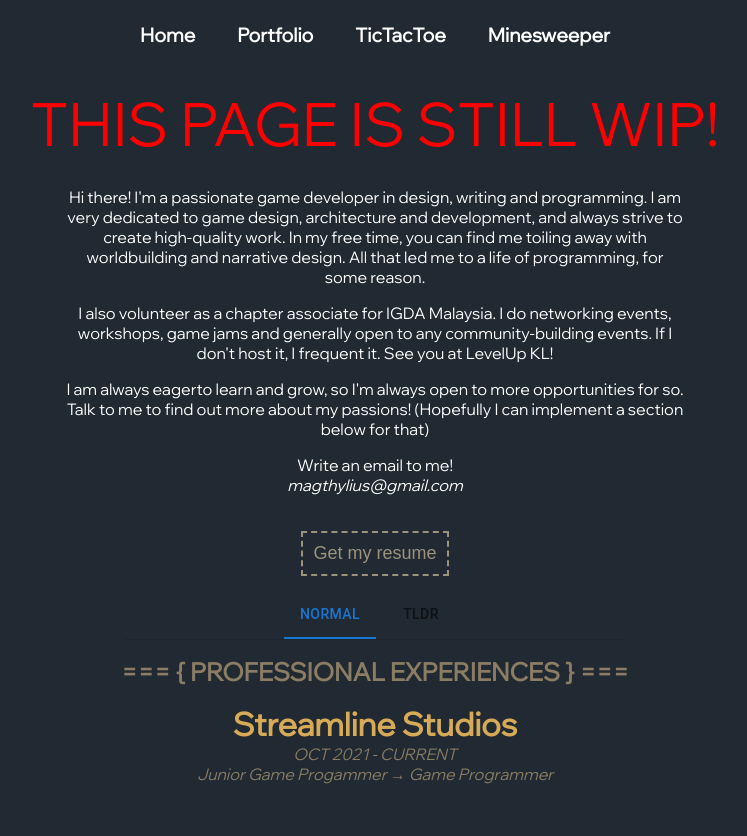
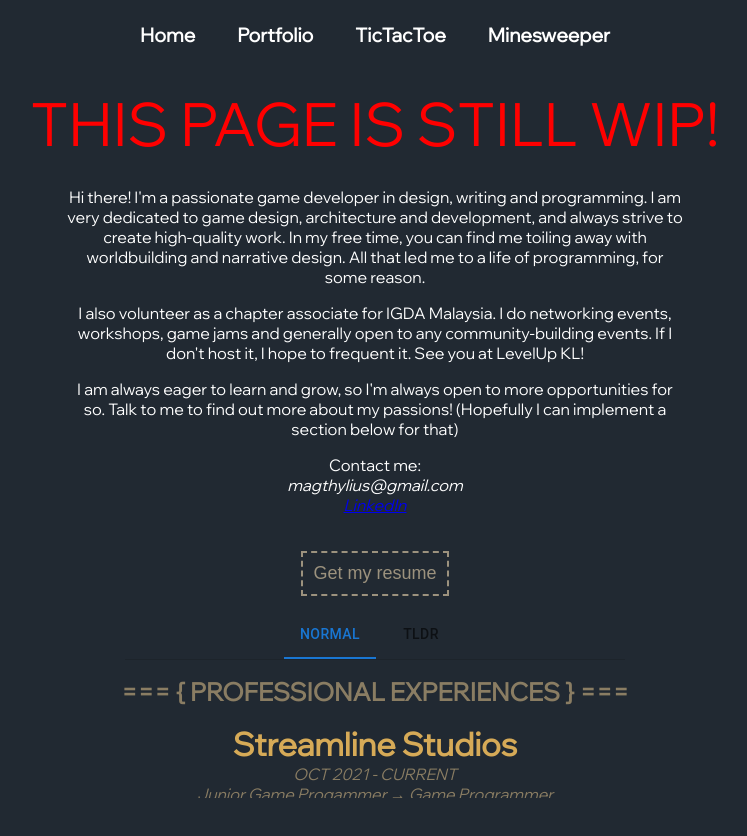
Before and after one commit to Magthylius/magthylius.github.io, a React (Create React App) app: page /#/portfolio in a window 1280 px wide. Shown: the top 836 px of the page, without its empty margins (265-1012 px from the left). Built offline with nearby package versions, Linux system fonts and the light colour scheme.

Commit message:
feat: more introduction content

```diff
--- a/src/Pages/Portfolio/Portfolio.tsx
+++ b/src/Pages/Portfolio/Portfolio.tsx
@@ -68,17 +68,20 @@ function Introduction() {
         <p>
           I also volunteer as a chapter associate for IGDA Malaysia. I do networking events,
           workshops, game jams and generally open to any community-building events. If I don't
-          host it, I frequent it. See you at LevelUp KL!
+          host it, I hope to frequent it. See you at LevelUp KL!
         </p>
         <p>
-          I am always eagerto learn and grow,
+          I am always eager to learn and grow,
           so I'm always open to more opportunities for so.
           Talk to me to find out more about my passions!
           (Hopefully I can implement a section below for that)
         </p>
         <p>
-          Write an email to me!<br />
-          <i>magthylius@gmail.com</i>
+          Contact me:<br />
+          <i>
+            magthylius@gmail.com<br />
+            <a href="https://www.linkedin.com/in/jonathantangziyi/">LinkedIn</a>
+          </i>
         </p>
       </div>
       <ResumeButton />
```
